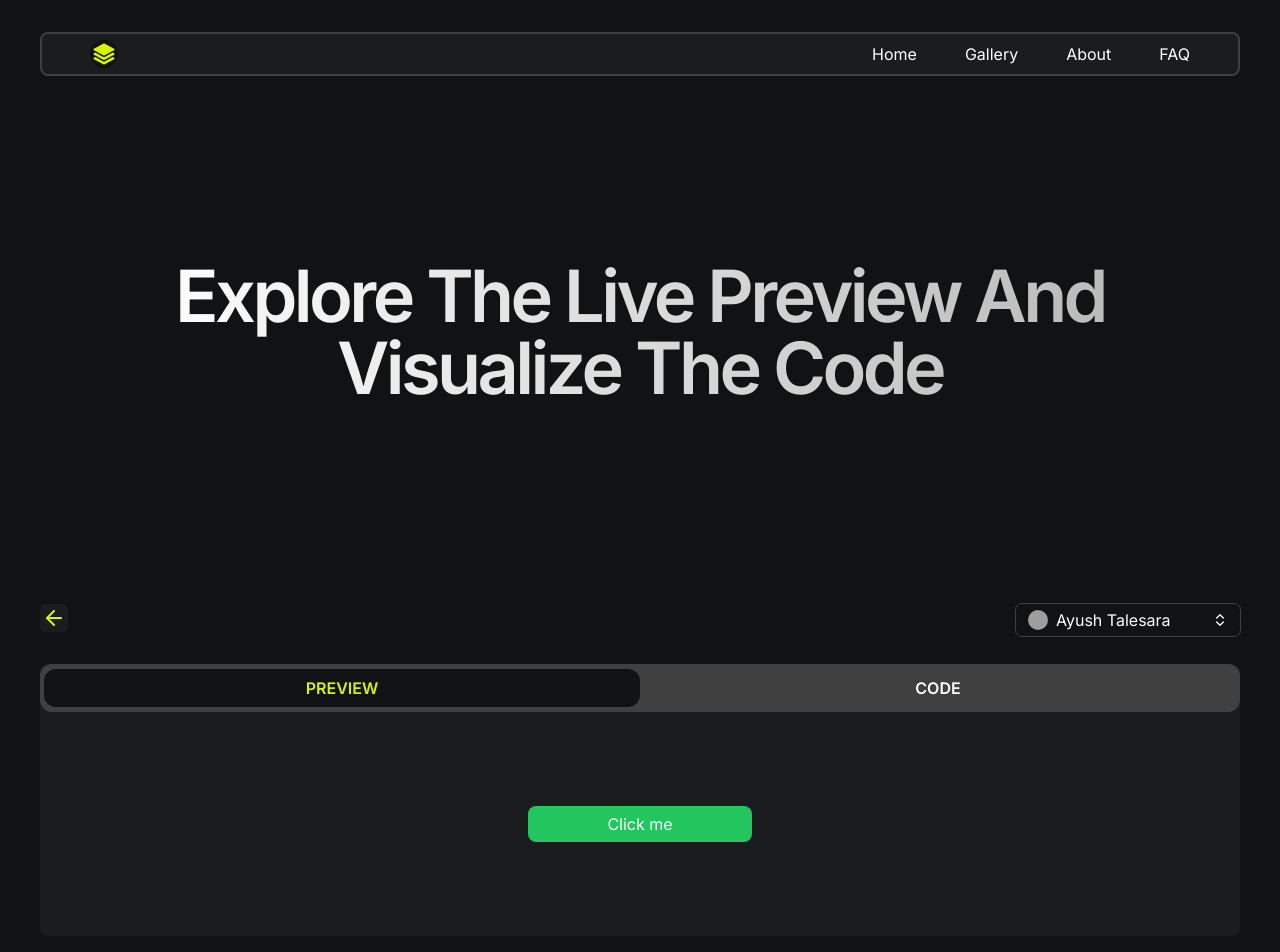
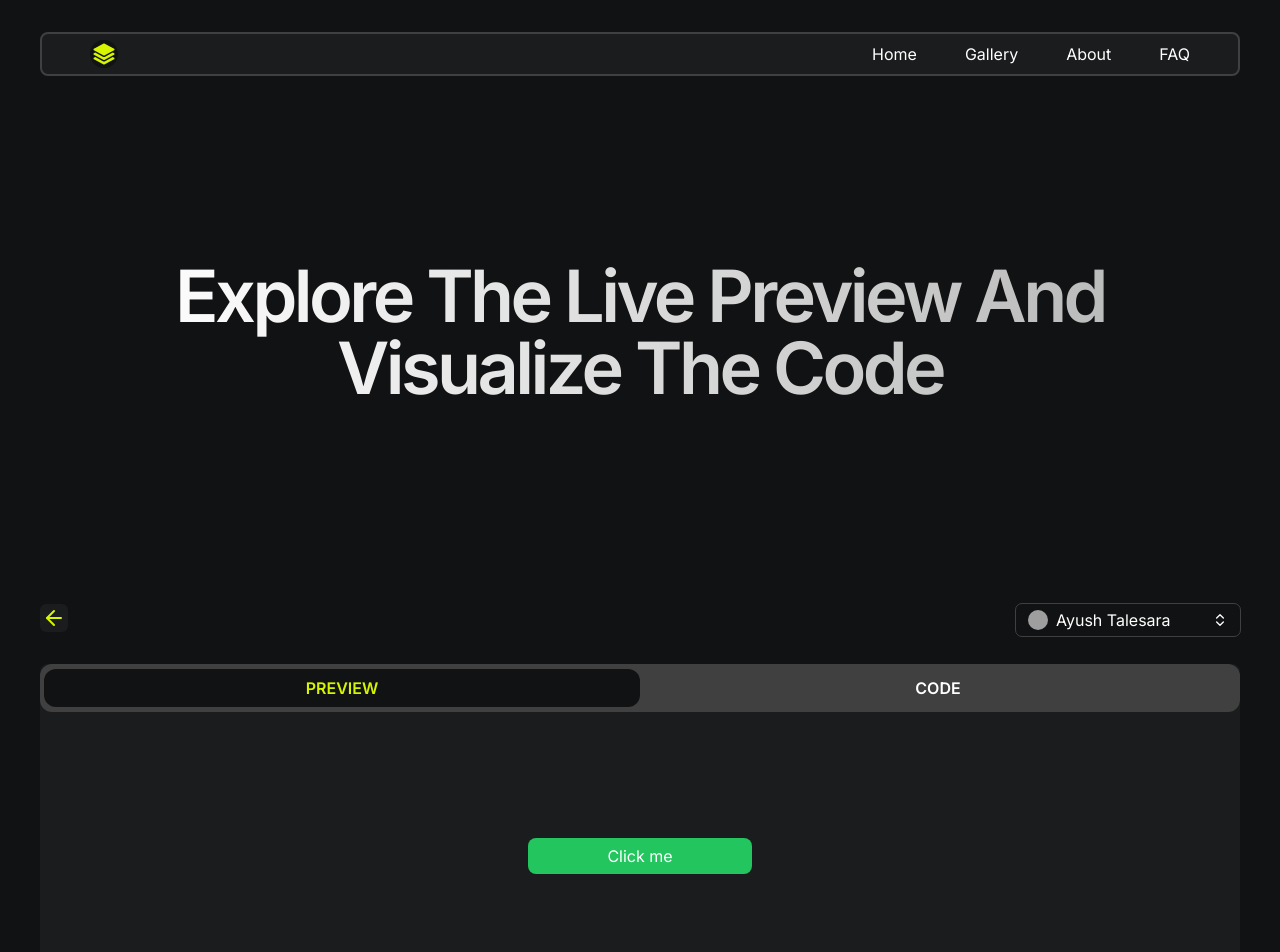
Before and after one commit to Ayusht777/FrontendStack, a React (Vite) app: page /gallery/PreviewPage/Button in a window 1280 px wide. Shown: the top 952 px of the page. Built offline with nearby package versions, Linux system fonts and the light colour scheme; grey boxes are pictures that could not be loaded.

Commit message:
style: Adjust height and padding in CodeBlock component
Adjusted the height and padding in the CodeBlock component for better alignment and spacing.

```diff
--- a/src/Components/PreviewPageComponents/CodeBlockComponent/CodeBlock.jsx
+++ b/src/Components/PreviewPageComponents/CodeBlockComponent/CodeBlock.jsx
@@ -7,7 +7,7 @@ const ComponentPreview = ({ PreviewComponent, isVisible }) => {
   const RenderedComponent = PreviewComponent;
   return (
     <section
-      className={`scroll-thin h-auto max-h-[520px] min-h-56 w-auto overflow-auto rounded-lg bg-gradient-to-tr from-Nav to-Nav/10 p-2 md:p-4 ${
+      className={`scroll-thin h-auto max-h-[520px] min-h-72 w-auto overflow-auto rounded-lg bg-gradient-to-tr from-Nav to-Nav/10 p-2 md:p-4 ${
         isVisible ? "hidden" : "flex"
       } items-center justify-center`}
     >
@@ -45,7 +45,7 @@ const CodeBlock = ({ CodeSnippets, PreviewComponent }) => {
         <section
           className={`${
             activeTabIndex === "code" ? "block" : "hidden"
-          } relative m-2   box-border max-h-[520px] w-auto overflow-scroll scroll-smooth bg-gradient-to-tr from-Nav to-Nav/10 md:m-4`}
+          } relative m-2   box-border max-h-[520px]  w-auto overflow-scroll scroll-smooth bg-gradient-to-tr from-Nav to-Nav/10 md:m-4`}
         >
           <SyntaxHighlighter CodeSnippets={CodeSnippets} Language={"jsx"} />
         </section>
```
